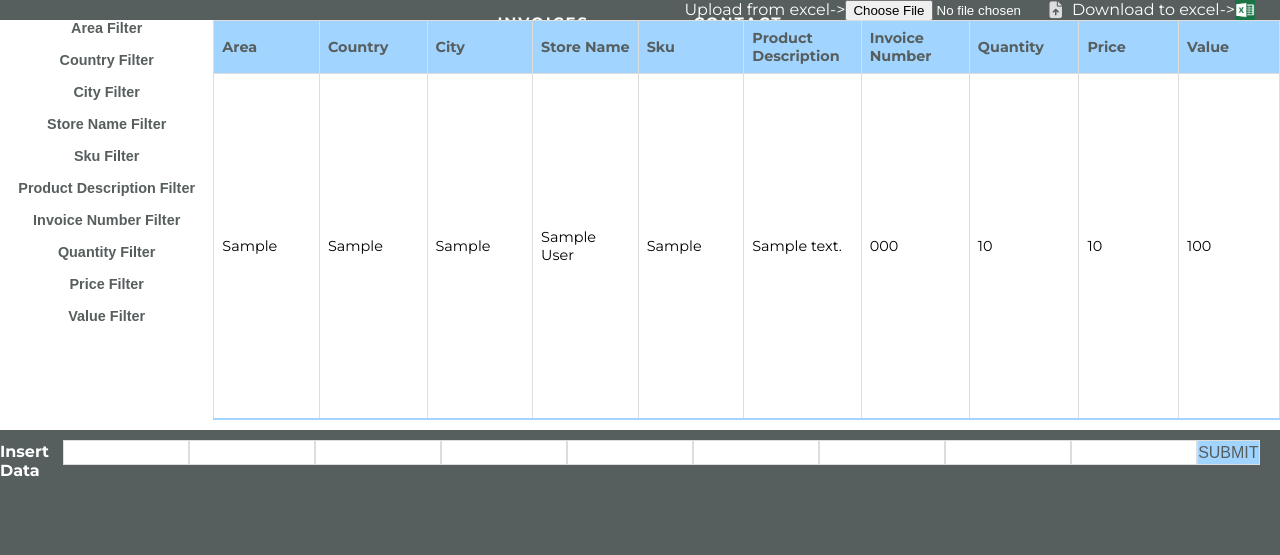
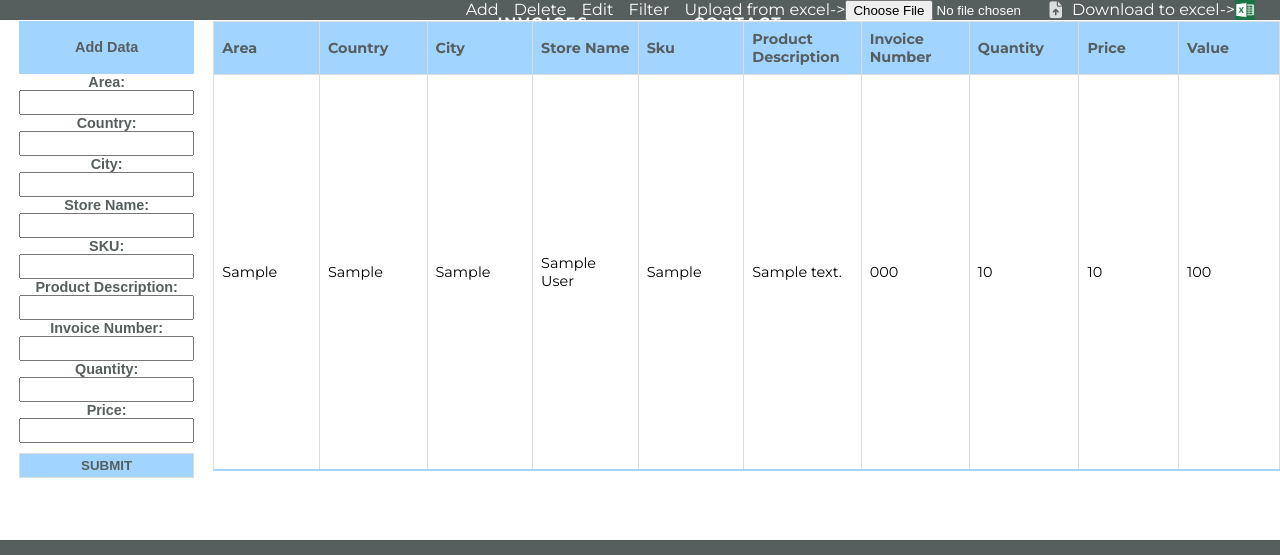
Before and after one commit to Ficenes/SMS-Project, a Django app: page /store_stock/ in a window 1280 px wide. Shown: the part 245-800 px from the top of the page. Run offline with Django 3.2, Linux system fonts and the light colour scheme; tables that the repository leaves empty hold one stand-in row (values such as "Sample post"); some libraries are stand-ins or nearby versions.

Commit message:
Poprawki do stores stock

```diff
--- a/Project/project/project/settings.py
+++ b/Project/project/project/settings.py
@@ -39,7 +39,6 @@ INSTALLED_APPS = [
     'django.contrib.messages',
     'django.contrib.staticfiles',
     'django_extensions',
-    'mathfilters',
     'entry_view',
     'stores',
     'shop',
--- a/Project/project/stores/forms.py
+++ b/Project/project/stores/forms.py
@@ -16,15 +16,15 @@ class StoresQuantityForm(forms.ModelForm):
             'price',
         ]
         labels = {
-            'area': '',
-            'country': '',
-            'city': '',
-            'store_name': '',
-            'sku': '',
-            'product_description': '',
-            'invoice_number': '',
-            'quantity': '',
-            'price': '',
+            'area': 'Area',
+            'country': 'Country',
+            'city': 'City',
+            'store_name': 'Store Name',
+            'sku': 'SKU',
+            'product_description': 'Product Description',
+            'invoice_number': 'Invoice Number',
+            'quantity': 'Quantity',
+            'price': 'Price',
         }
         widgets = {
             'area': forms.TextInput(attrs={'class' : 'Stores_Quantity_Form'}),
--- a/Project/project/stores/models.py
+++ b/Project/project/stores/models.py
@@ -10,3 +10,7 @@ class Customer_Stock_info(models.Model):
     invoice_number = models.CharField(max_length=64)
     quantity = models.IntegerField()
     price = models.IntegerField()
+
+    @property
+    def value(self):
+        return self.quantity * self.price
--- a/Project/project/stores/static/stores.css
+++ b/Project/project/stores/static/stores.css
@@ -26,6 +26,15 @@
   margin-right: 10px;
 }
 
+.panel p {
+  margin-right: 15px;
+
+}
+
+.panel p:hover{
+  color: rgb(161, 213, 255);
+}
+
 .panel a{
   margin-right: 25px;
 }
@@ -33,6 +42,9 @@
 .panel_baza {
   display: flex;
   flex-direction: row;
+  position: fixed;
+  bottom: 30px;
+  top: 266px;
 }
 
 .left_panel {
@@ -42,13 +54,49 @@
   font-size: 0.9em;
   font-weight: bold;
   text-align: center;
+  display: flex;
+  justify-content: center;
+}
+
+.form {
+  width: 175px;
+}
+
+.data_form div {
+  background-color:rgb(161, 213, 255);
+  height: 53px;
+  text-align: center;
+  padding: 18px 0;
+  width: 175px;
+}
+
+.Stores_Quantity_Form {
+  height: 25px;
+  width: 175px;
+}
+
+
+input[type=submit] {
+  background-color: rgb(161, 213, 255);
+  border: 1px solid #ddd;
+  color: rgb(87, 94, 94);
+  text-transform: uppercase;
+  font-weight: bold;
+  font-family: sans-serif;
+  height: 25px;
+  width: 175px;
+  margin-top: 10px;
+}
+
+input[type=submit]:hover {
+  color: white;
 }
 
 .baza {
   display: flex;
   overflow: auto;
   width: 100%;
-  height: 400px;
+  height: 450px;
 }
 
 .content-table {
@@ -85,45 +133,12 @@
   border-bottom: 2px solid rgb(161, 213, 255);
 }
 
-.form{
+.footer {
   background-color: rgb(87, 94, 94);
-  position: absolute;
-  top: 675px;
+  width: 100%;
+  position: fixed;
   bottom: 0;
-  width: 100%;
+  height: 15px;
+  color: white;
+  padding-left: 75px;
 }
-
-.data_form {
-  display: flex;
-  flex-direction: row;
-  justify-content: flex-end;
-  margin-right: 20px;
-}
-
-.data_form div {
-  width: 126px;
-  height: 25px;
-  margin-top: 12px;
-  color: white;
-  font-weight: bold;
-}
-
-.Stores_Quantity_Form {
-  width: 126px;
-  height: 25px;
-  margin-top: 10px;
-  border: 1px solid #ddd;
-}
-
-input[type=submit] {
-  width: 125px;
-  height: 25px;
-  margin-top: 10px;
-  background-color: rgb(161, 213, 255);
-  border: 1px solid #ddd;
-  color: rgb(87, 94, 94);
-  font-size: 1em;
-  text-transform: uppercase;
-  font-weight: normal;
-  font-family: sans-serif;
-}
--- a/Project/project/stores/templates/stores.html
+++ b/Project/project/stores/templates/stores.html
@@ -1,10 +1,13 @@
 {% extends "home.html" %}
 {% block Baza %}
 {% load static %}
-{% load mathfilters %}
 <link href="{% static 'stores.css' %}" rel="stylesheet">
 <div class="Stores_Stock">
 	<div class="panel">
+		<p>Add</p>
+		<p>Delete</p>
+		<p>Edit</p>
+		<p>Filter</p>
 		Upload from excel->
 		<form method="POST" enctype="multipart/form-data" name="fileToUpload">
 			{% csrf_token %}
@@ -20,16 +23,14 @@
 	</div>
 	<div class="panel_baza">
 		<div class="left_panel">
-			<p>Area Filter</p></br>
-			<p>Country Filter</p></br>
-			<p>City Filter</p></br>
-			<p>Store Name Filter</p></br>
-			<p>Sku Filter</p></br>
-			<p>Product Description Filter</p></br>
-			<p>Invoice Number Filter</p></br>
-			<p>Quantity Filter</p></br>
-			<p>Price Filter</p></br>
-			<p>Value Filter</p></br>
+			<div class="form">
+				<form method="POST" class="data_form" name="data_add">
+					{% csrf_token %}
+					<div>Add Data</div>
+					<p>{{ form.as_p }}</p>
+					<input type="submit" value="SUBMIT"/>
+				</form>
+			</div>
 		</div>
 		<div class="baza">
 			<table class="content-table">
@@ -59,24 +60,13 @@
 						<td>{{ i.invoice_number }}</td>
 						<td>{{ i.quantity }}</td>
 						<td>{{ i.price }}</td>
-						<td>
-							{% with q=i.quantity p=i.price %}
-							{{ q|mul:p }}
-							{% endwith %}
-						</td>
+						<td>{{ i.value }}</td>
 					</tr>
 				</tbody>
 				{% endfor %}
 			</table>
 		</div>
 	</div>
-	<div class="form">
-		<form method="POST" class="data_form" name="data_add">
-			{% csrf_token %}
-			<div>Insert Data</div>
-			<p>{{ form.as_p }}</p>
-			<input type="submit" value="SUBMIT"/>
-		</form>
-	</div>
+	<div class="footer">{{ saved }}</div>
 </div>
 {% endblock Baza%}
--- a/Project/project/stores/views.py
+++ b/Project/project/stores/views.py
@@ -30,6 +30,7 @@ def ExcelToSite(file):
 def show_store_stock(request):
     query_results = Customer_Stock_info.objects.all()
     form = StoresQuantityForm()
+    saved = ''
     if request.method == 'POST':
         if 'fileToUpload' in request.POST:
             uploaded_file = request.FILES['fileToUpload']
@@ -38,10 +39,13 @@ def show_store_stock(request):
             form = StoresQuantityForm(request.POST or None)
             if form.is_valid():
                 form.save()
+                saved = 'Data Added'
+                form = StoresQuantityForm()
     context = {
         'query_results' : query_results,
         'download': SiteToExcel,
         'form': form,
+        'saved' : saved,
     }
     return render(request, "stores.html", context)
 
```
Also changed, not shown: 1 other file.
